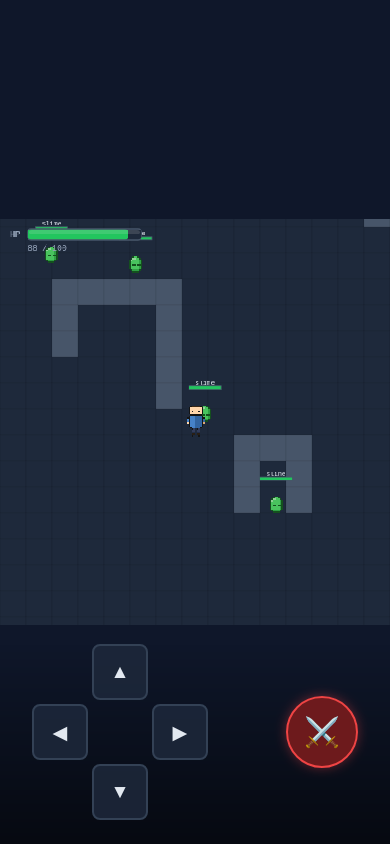
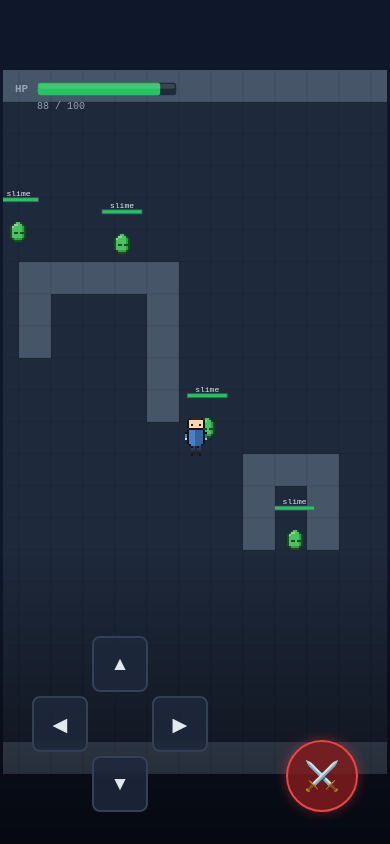
Before and after one commit to Herdes-s/Origem_Game, a React (Vite) app: page /game in a window 390 px wide. Built offline with nearby package versions, Linux system fonts and the light colour scheme.

Commit message:
style(screen): justa proporções da tela

```diff
--- a/src/components/ControlGame/ControlGame.module.scss
+++ b/src/components/ControlGame/ControlGame.module.scss
@@ -6,8 +6,8 @@
   @media (max-width: 767px) {
     display: flex;
     justify-content: space-between;
-    align-items: center;
-    padding: 0 2rem 1.5rem;
+    align-items: flex-end;
+    padding: 0 2rem 2rem;
 
     // Fixo no rodapé — sobrepõe o canvas sem empurrar o layout
     position: fixed;
@@ -18,6 +18,7 @@
 
     // Fundo levemente translúcido para separar visualmente do mapa
     background: linear-gradient(to top, rgba(0,0,0,0.6) 0%, transparent 100%);
+    padding-top: 80px;
   }
 }
 
@@ -46,6 +47,7 @@
   cursor: pointer;
   touch-action: none;
   user-select: none;
+  backdrop-filter: blur(2px);
 
   &:active {
     background: #334155;
--- a/src/components/ScreenGame/ScreenGame.module.scss
+++ b/src/components/ScreenGame/ScreenGame.module.scss
@@ -30,9 +30,4 @@
 
   image-rendering: pixelated;
 
-  // No mobile deixa ocupar tudo verticalmente
-  // e sobra espaço embaixo para os botões em absolute
-  @media (max-width: 767px) {
-    max-height: calc(100vh - 220px); // reserva espaço para os controles
-  }
 }
--- a/src/data/map.ts
+++ b/src/data/map.ts
@@ -30,8 +30,15 @@ export const MAP: TileMap = [
 export const MAP_W = MAP[0].length * TILE_SIZE;
 export const MAP_H = MAP.length * TILE_SIZE;
 
-export const SCREEN_W = 480;
-export const SCREEN_H = 500;
+export const SCREEN_W = Math.min(
+  MAP_W,
+  Math.floor(window.innerWidth / TILE_SIZE) * TILE_SIZE,
+);
+
+export const SCREEN_H = Math.min(
+  MAP_H,
+     Math.floor(window.innerHeight / TILE_SIZE) * TILE_SIZE,
+);
 
 export const TILE_COLORS: Record<number, string> = {
   0: "#1e293b",
```
